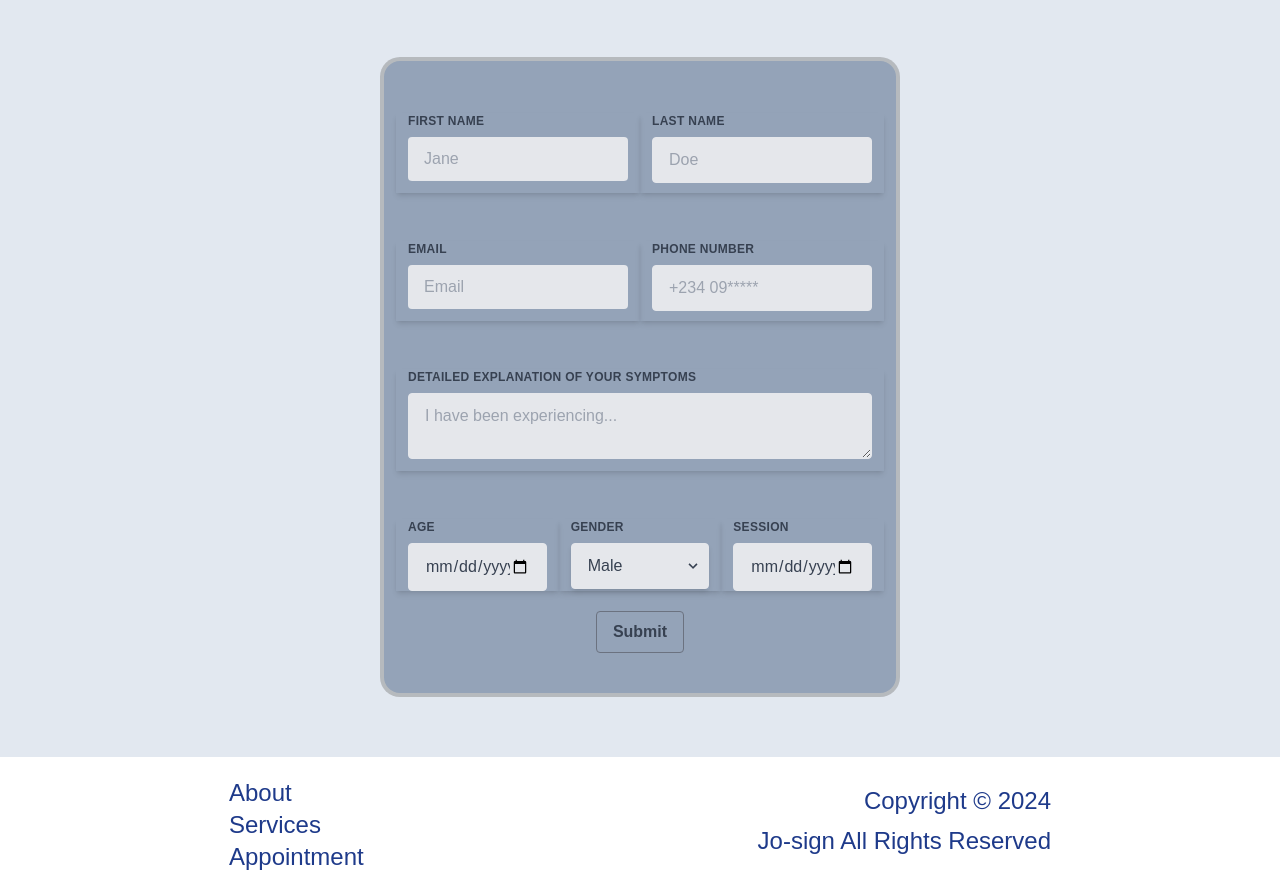
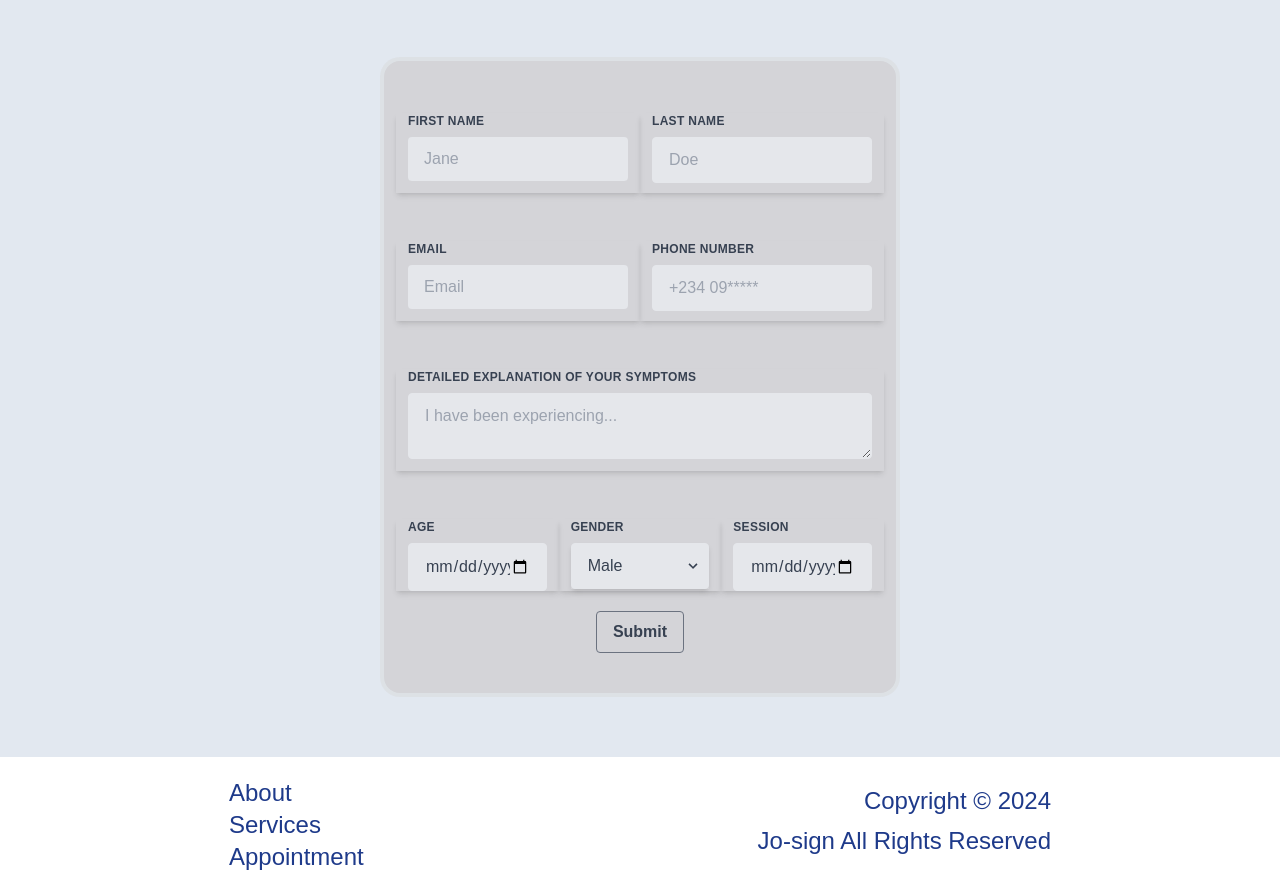
Before and after one commit to jo-esign/Biokarfred2.0, a website: page build/appointment.html in a window 1280 px wide. Shown: the part 75-948 px from the top of the page. Drawn offline with Linux system fonts and the light colour scheme.

Commit message:
update background colors

```diff
--- a/build/appointment.html
+++ b/build/appointment.html
@@ -68,7 +68,7 @@
   </header>
 
 <main class="bg-slate-200 mx-auto dark:bg-gray-950 pt-16 sm:p-16">
-    <form action="" method="POST" class="ring-4 ring-neutral-500/[.40]  bg-slate-400 dark:bg-white/10 rounded-2xl dark:bg-blend-darken z-10 py-10 w-full mx-auto max-w-lg ">
+    <form action="" method="POST" class="ring-4 ring-neutral-300/[.40]  bg-zinc-300 dark:bg-white/10 rounded-2xl dark:bg-blend-darken z-10 py-10 w-full mx-auto max-w-lg ">
       <div class=" flex flex-wrap mx-3 py-3 mb-6 ">
         <div class="shadow-md w-full md:w-1/2 px-3 mb-6 md:mb-0">
           <label class="block uppercase tracking-wide dark:text-white text-gray-700 text-xs font-bold mb-2" for="grid-first-name">
```
Also changed, not shown: build/css/style.css.
